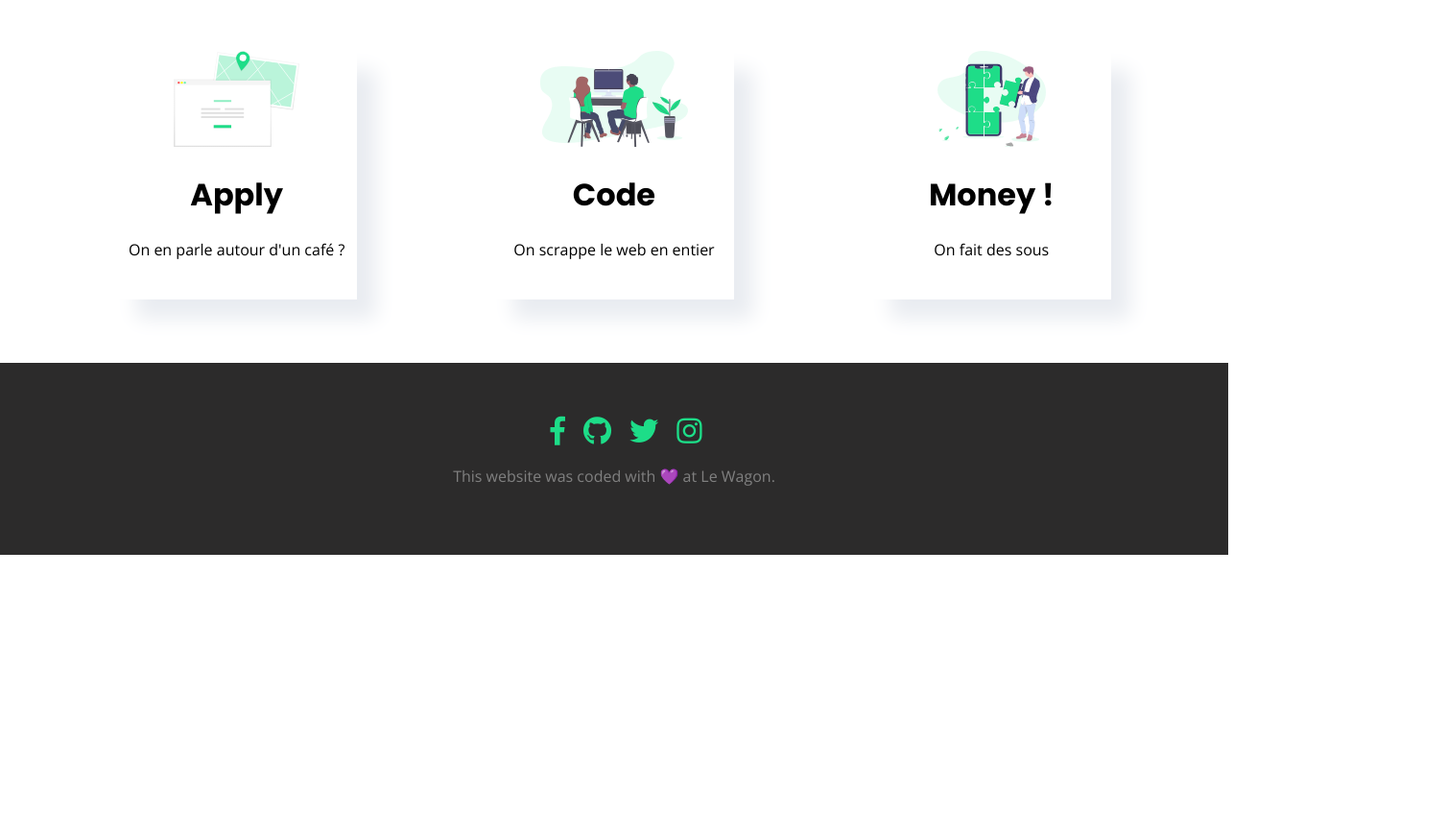
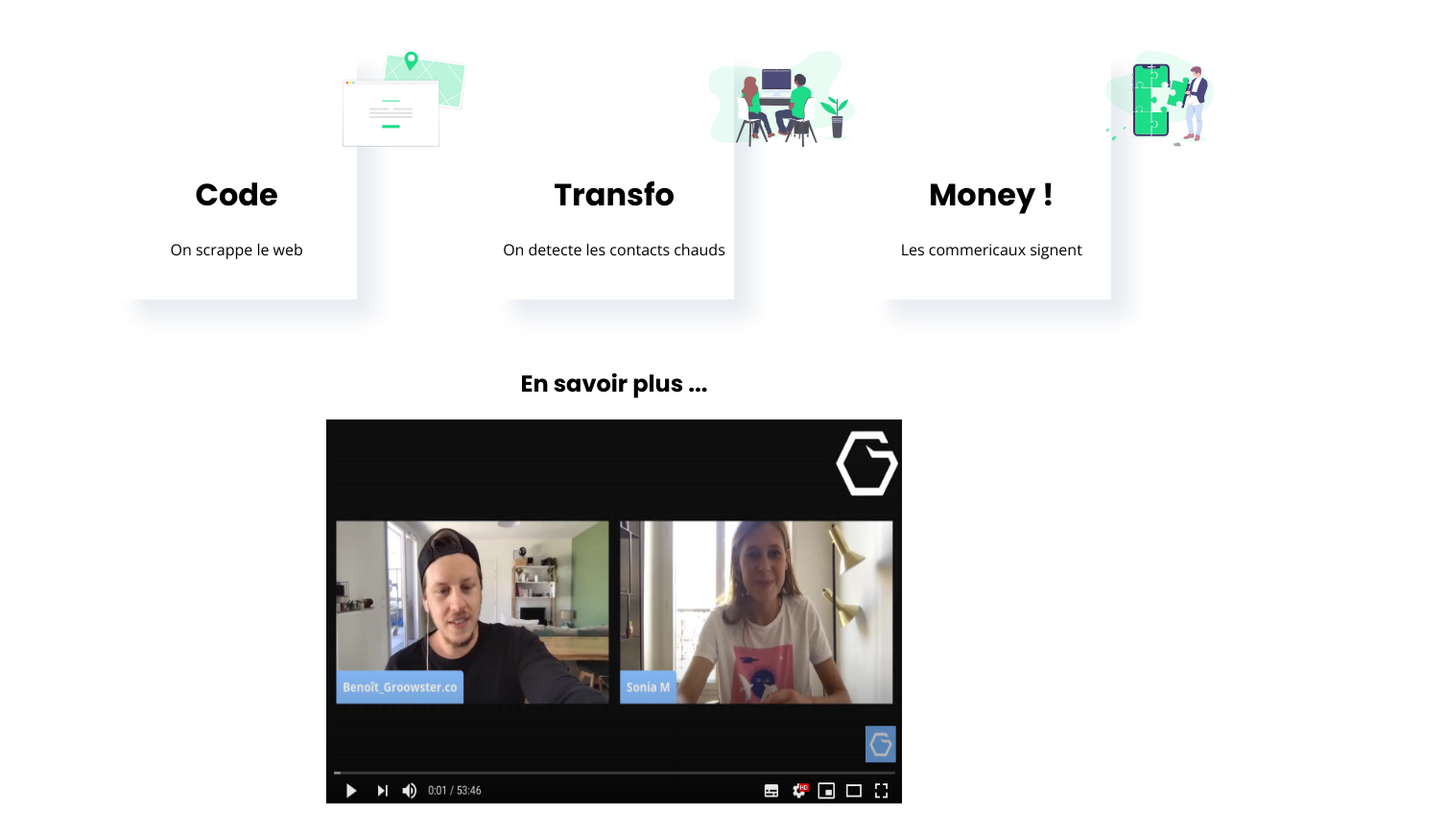
Before and after one commit to henridrieux/landing, a plain HTML site: page index.html in a window 1280 px wide. Shown: the part 612-1460 px from the top of the page at 96% size, 1508 px wide, since content can reach past the window. Before the commit the page ends 1190 px from the top, so only its background shows below. Drawn offline with nearby package versions, Linux system fonts and the light colour scheme.

Commit message:
my landing page

```diff
--- /dev/null
+++ b/css/components/video.css
@@ -0,0 +1,10 @@
+.video {
+  display: flex;
+  justify-content: center;
+
+}
+
+img{
+  height: 400px;
+  width: 600px;
+}
--- a/css/style.css
+++ b/css/style.css
@@ -1,7 +1,7 @@
 @import url("components/banner.css");
 @import url("components/cards.css");
 @import url("components/footer.css");
-@import url("components/banner.css");
+@import url("components/video.css");
 /* Fonts */
 @import url('https://fonts.googleapis.com/css?family=Open+Sans:400,700|Poppins:700');
 
--- a/index.html
+++ b/index.html
@@ -25,22 +25,31 @@
 
     <div class="card">
       <img src="images/apply.svg">
-      <h1>Apply</h1>
-      <p>On en parle autour d'un café ?</p>
+      <h1>Code</h1>
+      <p>On scrappe le web</p>
     </div>
 
     <div class="card">
       <img src="images/learn.svg">
-      <h1>Code</h1>
-      <p>On scrappe le web en entier</p>
+      <h1>Transfo</h1>
+      <p>On detecte les contacts chauds</p>
     </div>
 
     <div class="card">
       <img src="images/product.svg">
       <h1>Money !</h1>
-      <p>On fait des sous</p>
+      <p>Les commericaux signent</p>
     </div>
   </div>
+
+  <h2 style="text-align: center;">En savoir plus ...</h2>
+
+  <div class="video">
+    <a href="https://www.youtube.com/watch?v=Bp3Wxk8iuw8&feature=emb_title&fbclid=IwAR0M8j5RlVw2mFhsqqT6uUnz3Q44oVdenAJvHADI-wICmRCBceIz6ADBjZ4" target="_blank"><img src="images/video.png"/></a>
+
+  </div>
+
+
 
   <!-- code a footer -->
 
```
Also changed, not shown: images/video.png (added).
